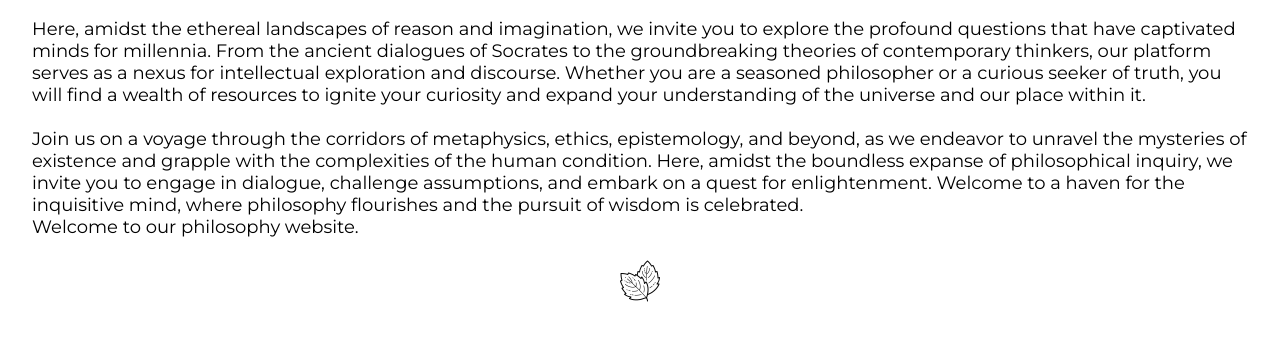
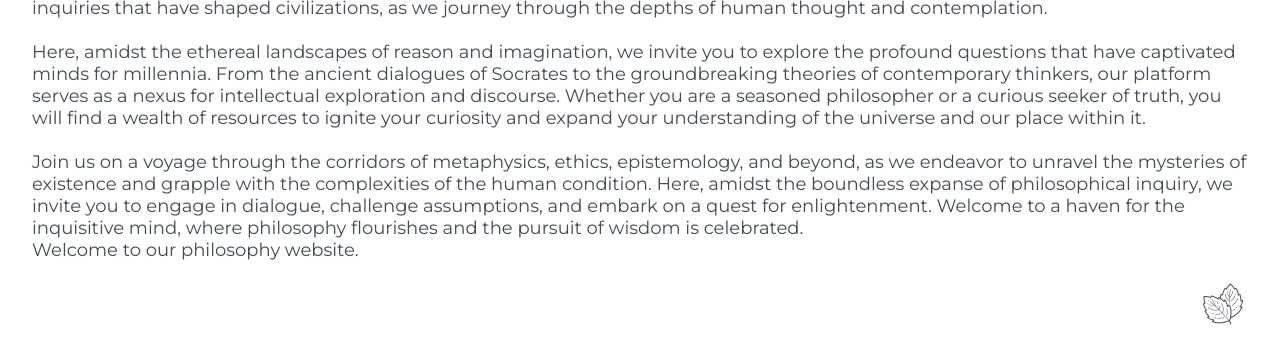
Before and after one commit to PineHead94/makingmedicine, a plain HTML site: page index.html in a window 1280 px wide. Shown: the part 1019-1380 px from the top of the page. Before the commit the page ends 1357 px from the top, so only its background shows below. Drawn offline with Linux system fonts and the light colour scheme.

Commit message:
added images and other changes

```diff
--- a/index.html
+++ b/index.html
@@ -34,24 +34,17 @@
   <body>
     <header class="header header-custom dancing-script-header">
       <div class="header__logo-box"></div>
-
       <div class="header__text-box header-container-main">
-        <h1 class="heading-primary">
-          <span class="heading-primary--main header-heading-custom"
-            >Making Medicine</span
-          >
-        </h1>
-        <img
+        <!-- <img
           src="./icons8-alternative-herbal-medicine-64_1.png"
           alt="mortar_pestle"
           class="header-image-1"
-        />
+        /> -->
       </div>
     </header>
 
     <div class="navigation navigation-burger-menu">
       <input type="checkbox" class="navigation__checkbox" id="navi-toggle" />
-
       <label for="navi-toggle" class="navigation__button">
         <span class="navigation__icon">&nbsp;</span>
       </label>
@@ -59,7 +52,9 @@
       <nav class="navigation__nav">
         <ul class="navigation__list">
           <li class="navigation__item">
-            <a href="#banner-main" class="navigation__link montserrat-nav">About</a>
+            <a href="#about" class="navigation__link montserrat-nav"
+              >About</a
+            >
           </li>
           <li class="navigation__item">
             <a href="#" class="navigation__link montserrat-nav">Stories</a>
@@ -76,11 +71,13 @@
       </nav>
     </div>
     <main class="website-content-main">
-      <div class="banner-main" id="banner-main">
+      <div class="banner-main" id="about">
         <img src="/85epIkbEsTUdc.png" alt="banner" class="banner-image-main" />
         <div class="banner-text-main">
+          <img src="./logo.png" alt="mortar_pestle" class="header-logo-1" />
           <p class="banner-text-about montserrat-nav">
-            <span class="dancing-script-header banner-text-about-w">W</span>elcome to our philosophy website, a digital sanctuary where the
+            <span class="dancing-script-header banner-text-about-w">W</span
+            >elcome to our philosophy website, a digital sanctuary where the
             pursuit of wisdom knows no bounds. Delve into the timeless inquiries
             that have shaped civilizations, as we journey through the depths of
             human thought and contemplation.
@@ -103,13 +100,16 @@
             invite you to engage in dialogue, challenge assumptions, and embark
             on a quest for enlightenment. Welcome to a haven for the inquisitive
             mind, where philosophy flourishes and the pursuit of wisdom is
-            celebrated. <br>
+            celebrated. <br />
             Welcome to our philosophy website.
           </p>
-          <img src="./icons8-basil-100.png" alt="park-bench" class="banner-text-img">
+          <img
+            src="./basil.png"
+            alt="park-bench"
+            class="banner-text-img"
+          />
         </div>
       </div>
-
     </main>
   </body>
 </html>
--- a/style.css
+++ b/style.css
@@ -29,13 +29,14 @@ body {
 .banner-text-main {
   display: flex;
   flex-direction: column;
-  align-items: center;
-  justify-content: flex-start;
+  align-items: flex-end;
+  justify-content: center;
 }
 .banner-text-about {
   text-align: left;
   font-size: 18px;
-  margin-top: 60px;
+  /* margin-top: 60px; */
+  color: #444b54;
 }
 .banner-text-img {
   height: 50px;
@@ -178,7 +179,7 @@ body {
 }
 .banner-main {
   display: flex;
-  margin-top: 70px;
+  /* margin-top: 70px; */
 }
 @media screen and (min-width: 480px) {
   .navigation__link:link,
```
Also changed, not shown: basil.png (added), logo.png (added).
